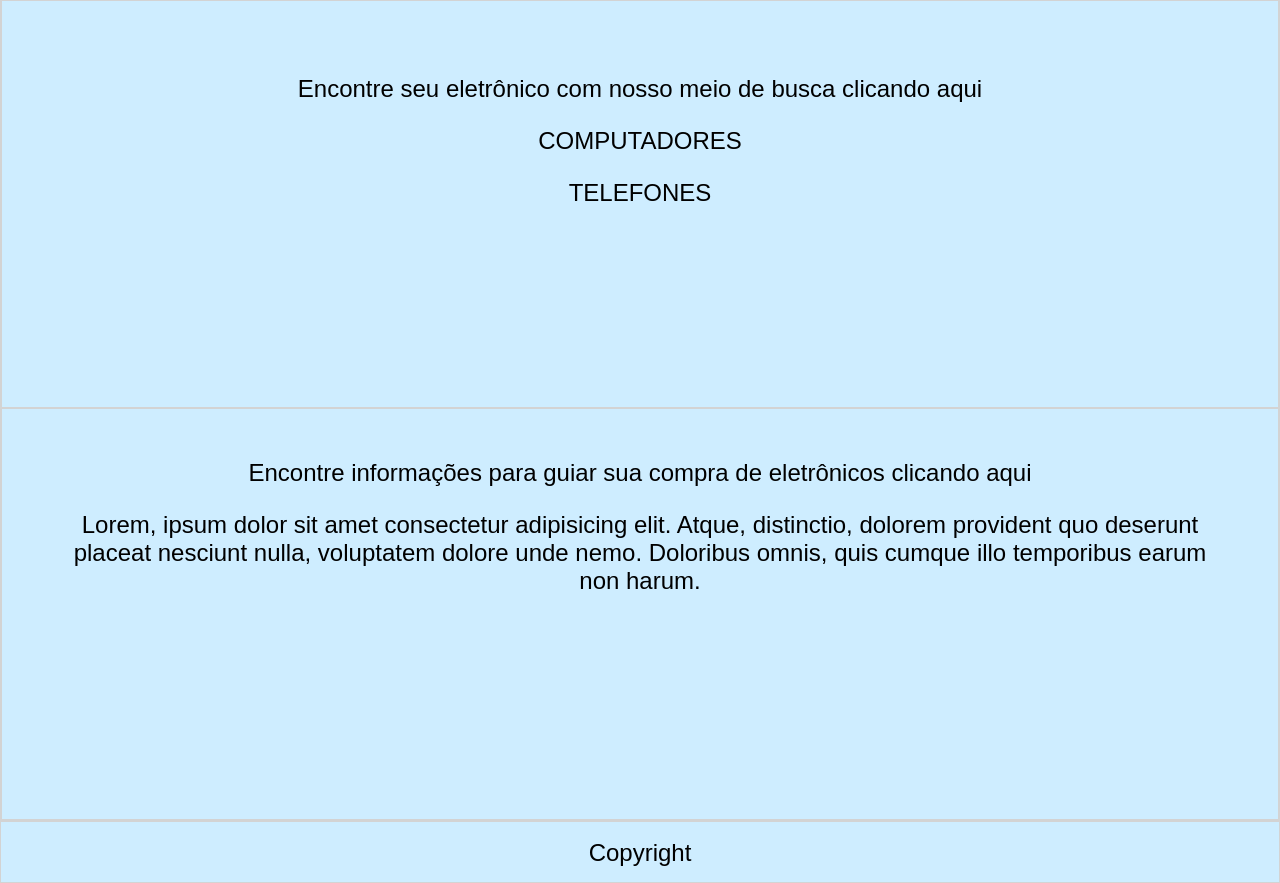
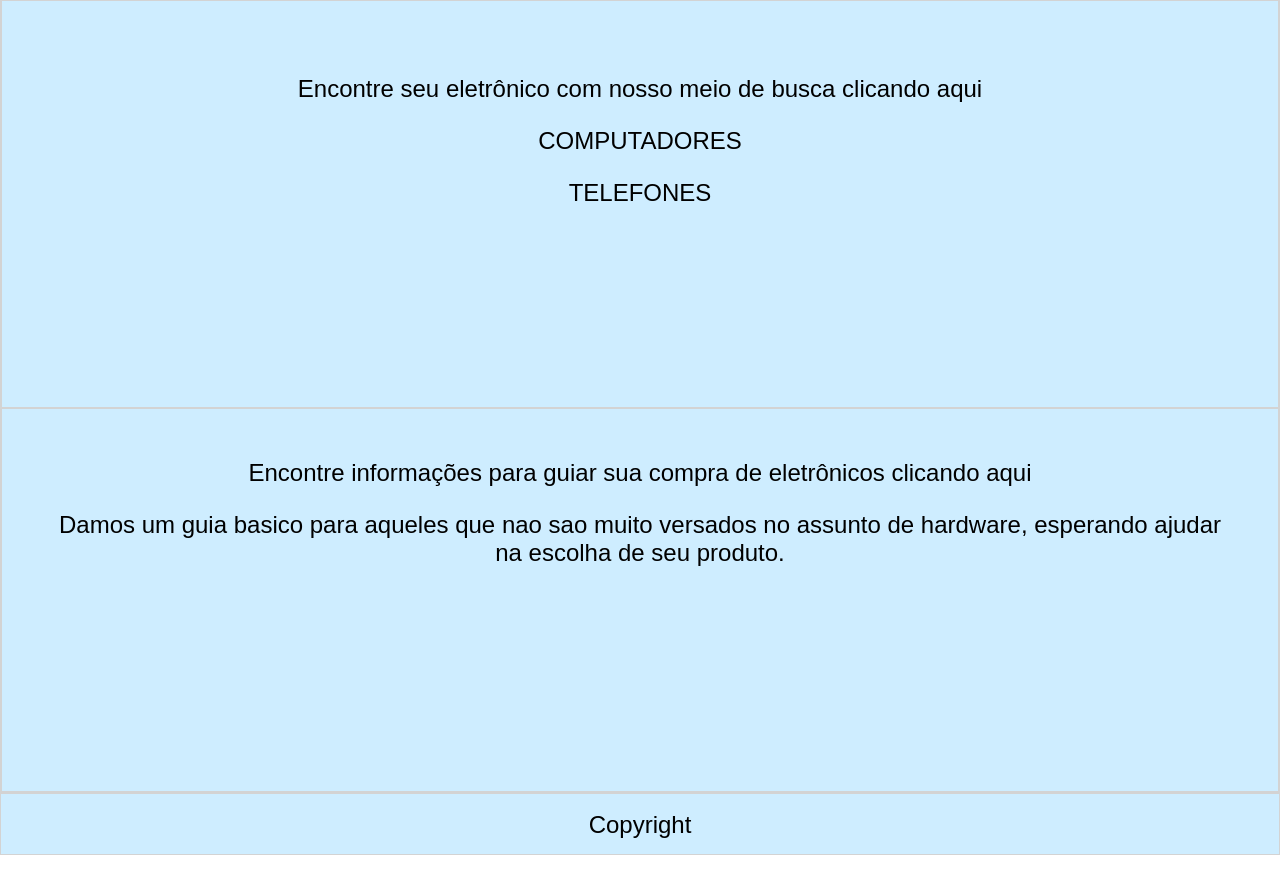
Before and after one commit to ICEI-PUC-Minas-PMGCC-TI/tiaw-pmg-cc-m-20221-tiaw-desinformacao-eletronicos-2, a plain HTML site: page docs/index.html in a window 1280 px wide. Shown: the part 63-946 px from the top of the page. After the commit the page ends 918 px from the top, so only its background shows below. Drawn offline with Linux system fonts and the light colour scheme.

Commit message:
Update index.html

```diff
--- a/docs/index.html
+++ b/docs/index.html
@@ -63,7 +63,7 @@
 
         <div class="grid-item">
             <a href="Pesquisa.html">Encontre informações para guiar sua compra de eletrônicos clicando aqui</a>
-            <p>Lorem, ipsum dolor sit amet consectetur adipisicing elit. Atque, distinctio, dolorem provident quo deserunt placeat nesciunt nulla, voluptatem dolore unde nemo. Doloribus omnis, quis cumque illo temporibus earum non harum.</p>
+            <p>Damos um guia basico para aqueles que nao sao muito versados no assunto de hardware, esperando ajudar na escolha de seu produto.</p>
         </div>
 
         </div>
```
